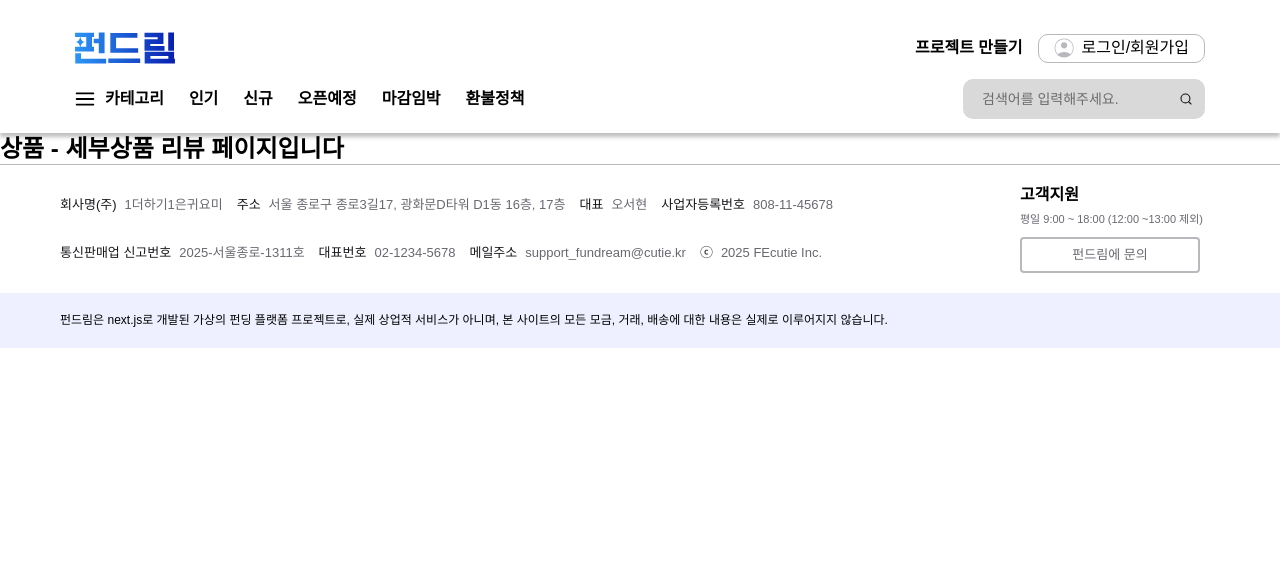
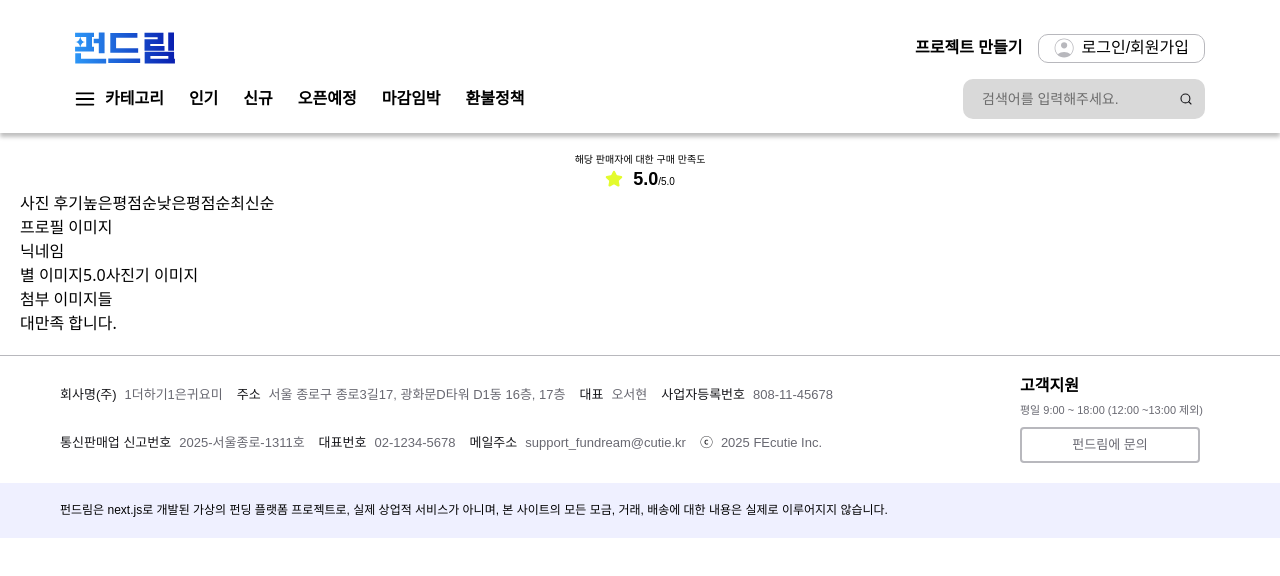
Before and after one commit to FRONTENDBOOTCAMP-13th/Final-11-Cutie, a Next.js app: page /products/1/reviews in a window 1280 px wide. Shown: the top 576 px of the page. Built offline with nearby package versions, Linux system fonts and the light colour scheme.

Commit message:
💄 add: [id] reviews making-stop

```diff
--- a/src/app/(main)/products/[id]/reviews/page.tsx
+++ b/src/app/(main)/products/[id]/reviews/page.tsx
@@ -1,3 +1,74 @@
+/* 태경 담당 */
+import { Star } from 'lucide-react';
+
+/* 상자 전체 패딩 */
+const innerPadding = 'p-[20px] ';
+
+/* 해당 판매자에 대한 구매 만족도 정렬 방식*/
+const selleRatingSort = 'flex flex-col items-center ';
+
+const allScoreSort = 'flex gap-[10px] items-center ';
+const nowScoreText = 'normal-18 ';
+const maxScoreText = 'normal-10 ';
+
 export default function ProductIDPage() {
-  return <h1 className="bold-24">상품 - 세부상품 리뷰 페이지입니다</h1>;
+  return (
+    <div className={innerPadding}>
+      <div>
+        {/* 해당 판매자에 대한 구매 만족도 */}
+        <div className={selleRatingSort}>
+          <span className="normal-10">해당 판매자에 대한 구매 만족도</span>
+          <div className={allScoreSort}>
+            <Star size={18} fill="#e3fb2d" stroke="#e3fb2d" />
+            <div>
+              <span className={'font-[700] ' + nowScoreText}>5.0</span>
+              <span className={'font-[400] ' + maxScoreText}>/5.0</span>
+            </div>
+          </div>
+        </div>
+
+        {/* 사진후기 | 높은평점순 | 낮은평점순 | 최신순 */}
+        <div>
+          <ul className="flex">
+            <li>사진 후기</li>
+            <li>높은평점순</li>
+            <li>낮은평점순</li>
+            <li>최신순</li>
+          </ul>
+        </div>
+
+        {/* 댓글 */}
+        <div>
+          <Comment />
+        </div>
+      </div>
+    </div>
+  );
 }
+
+function Comment() {
+  return (
+    <div>
+      <div>
+        {/* 프로필 사진 */}
+        <span>프로필 이미지</span>
+
+        {/* 닉네임, 별점, 사진기 이미지 */}
+        <div>
+          <span>닉네임</span>
+          <div>
+            <span>별 이미지</span>
+            <span>5.0</span>
+            <span>사진기 이미지</span>
+          </div>
+        </div>
+
+        {/* 첨부 이미지들 */}
+        <div>첨부 이미지들</div>
+
+        {/* 댓글 */}
+        <span>대만족 합니다.</span>
+      </div>
+    </div>
+  );
+}
```
